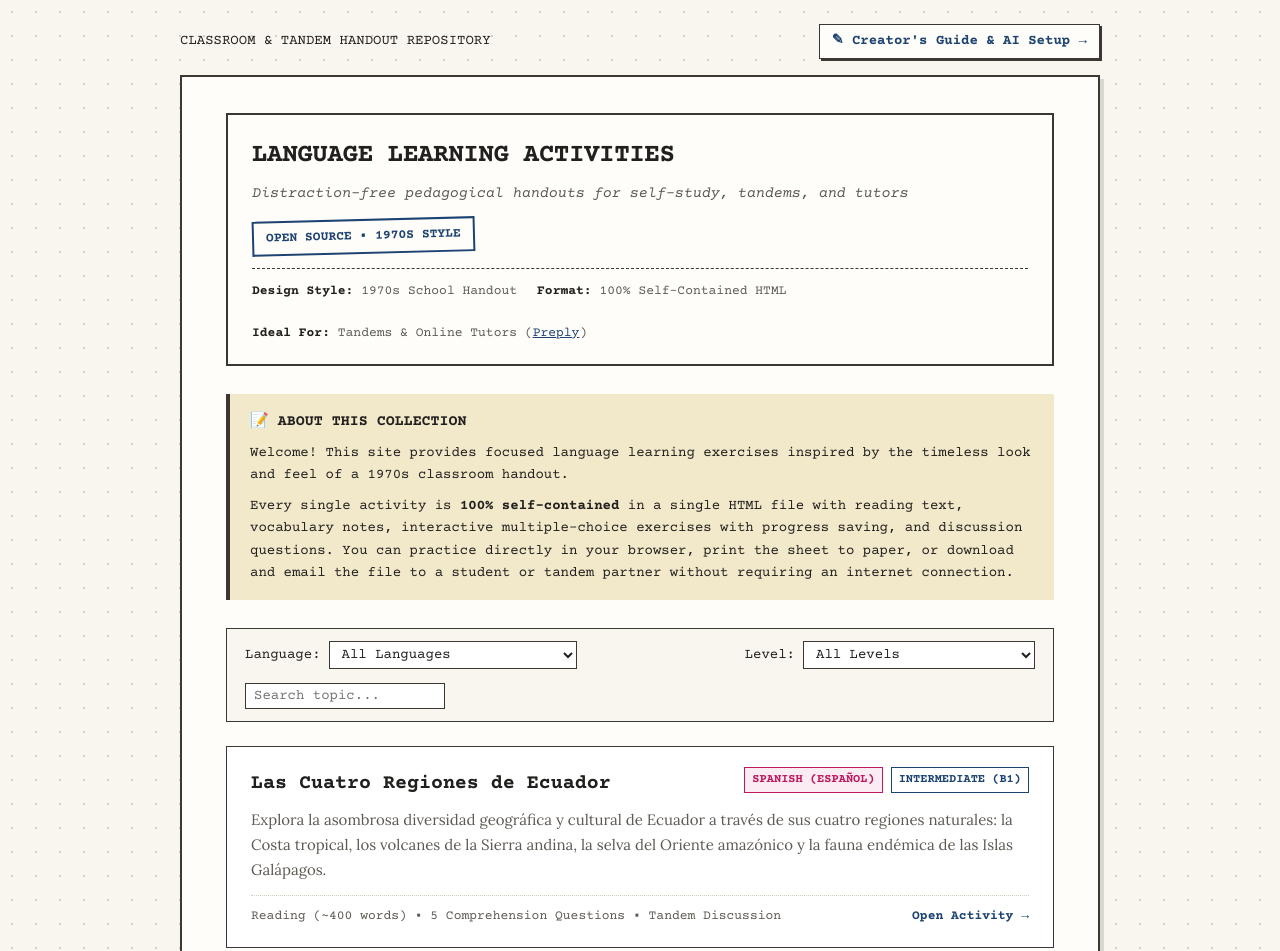
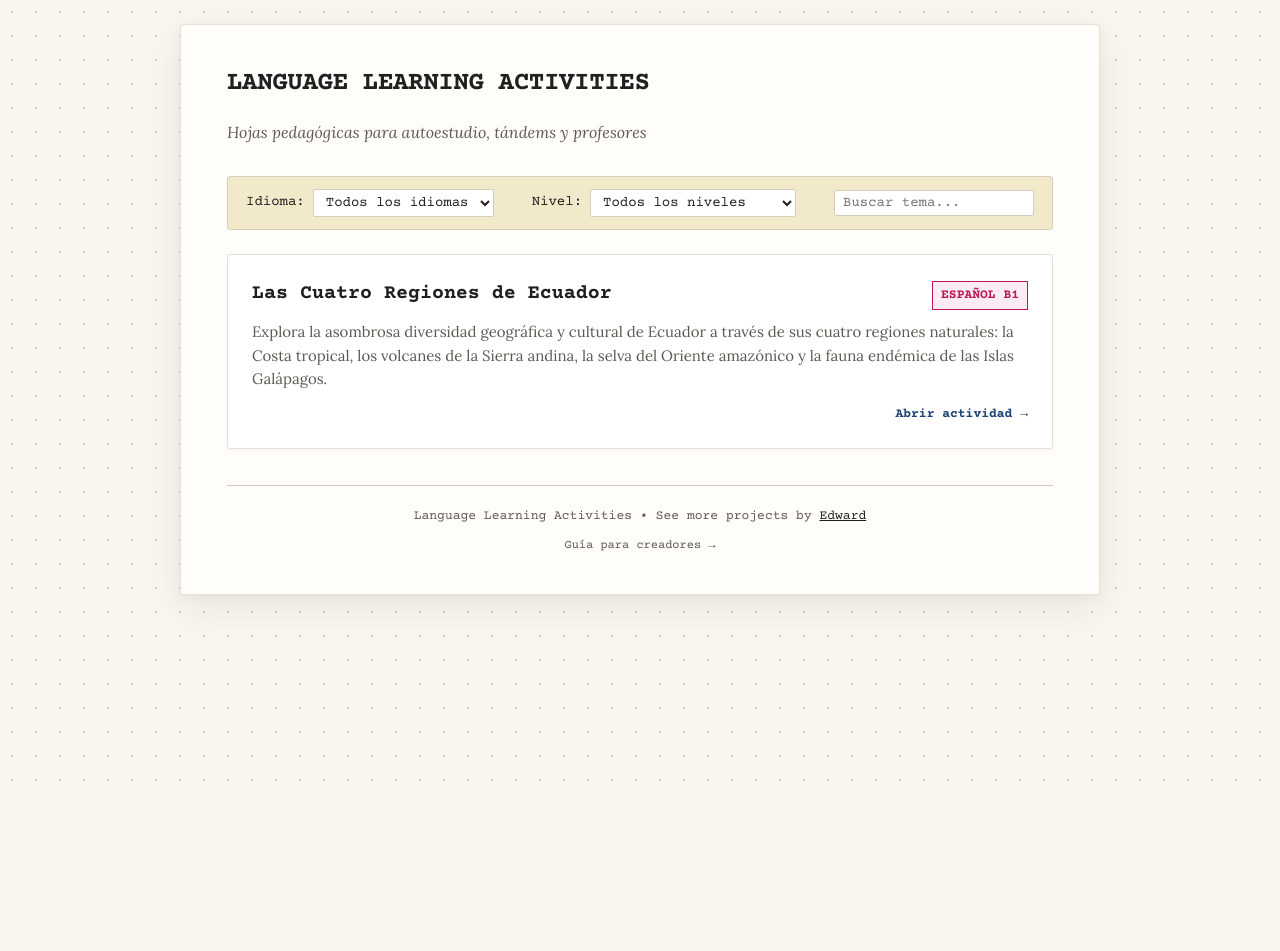
Before and after one commit to edwardtanguay/language-learning-activities, a plain HTML site: page index.html in a window 1280 px wide. Shown: the top 951 px of the page. After the commit the page ends 800 px from the top, so only its background shows below. Drawn offline with nearby package versions, Linux system fonts and the light colour scheme.

Commit message:
changes009

```diff
--- a/index.html
+++ b/index.html
@@ -1,10 +1,10 @@
 <!DOCTYPE html>
-<html lang="en">
+<html lang="es">
 <head>
   <meta charset="UTF-8">
   <meta name="viewport" content="width=device-width, initial-scale=1.0">
-  <title>Language Learning Activities | Worksheets for Self-Study, Tandems & Tutors</title>
-  <meta name="description" content="Clean, distraction-free language learning worksheets and activities designed in a classic 1970s school handout style for learners, tandem partners, and online tutors.">
+  <title>Language Learning Activities | Hojas pedagógicas para autoestudio, tándems y profesores</title>
+  <meta name="description" content="Fichas y actividades pedagógicas y prácticas de idiomas para autoestudio, compañeros de tándem y profesores.">
   <link rel="preconnect" href="https://fonts.googleapis.com">
   <link rel="preconnect" href="https://fonts.gstatic.com" crossorigin>
   <link href="https://fonts.googleapis.com/css2?family=Courier+Prime:ital,wght@0,400;0,700;1,400&family=Lora:ital,wght@0,400;0,600;1,400&display=swap" rel="stylesheet">
@@ -17,10 +17,10 @@
       --paper-sheet: #fffdf9;
       --ink-main: #22201e;
       --ink-muted: #5e5953;
-      --ink-border: #3c3732;
+      --ink-border: #d5cebf;
       --ink-rule: #d5cebf;
       --stamp-blue: #1d4373;
-      --stamp-red: #8f2a24;
+      --stamp-red: #be185d;
       --highlight: #f2e9cb;
       --font-typewriter: "Courier Prime", "Courier New", Courier, monospace;
       --font-body: "Lora", Georgia, "Times New Roman", serif;
@@ -43,6 +43,8 @@
       box-sizing: border-box;
       margin: 0;
       padding: 0;
+      -webkit-user-select: text;
+      user-select: text;
     }
 
     body {
@@ -56,56 +58,24 @@
       background-size: 24px 24px;
     }
 
-    .utility-bar {
-      max-width: 920px;
-      margin: 0 auto 16px auto;
-      display: flex;
-      justify-content: space-between;
-      align-items: center;
-      font-family: var(--font-typewriter);
-      font-size: 14px;
-    }
-
-    .creator-nav-link {
-      background-color: var(--paper-sheet);
-      color: var(--stamp-blue);
-      text-decoration: none;
-      font-weight: 700;
-      border: 1px solid var(--ink-border);
-      padding: 5px 12px;
-      box-shadow: 2px 2px 0 var(--ink-border);
-      display: inline-flex;
-      align-items: center;
-      gap: 6px;
-      transition: background 0.1s, transform 0.1s;
-    }
-
-    .creator-nav-link:hover {
-      background-color: var(--highlight);
-      text-decoration: none;
-    }
-
-    .creator-nav-link:active {
-      transform: translate(1px, 1px);
-      box-shadow: 1px 1px 0 var(--ink-border);
-    }
-
-    /* Handout container */
+    /* Handout container - Desk drop shadow without harsh borders */
     .handout-sheet {
       max-width: 920px;
       margin: 0 auto;
       background-color: var(--paper-sheet);
-      border: 2px solid var(--ink-border);
-      box-shadow: 4px 4px 0px rgba(45, 40, 35, 0.15);
-      padding: 36px 44px;
+      border: 1px solid #e8e2d5;
+      box-shadow: 0 12px 38px rgba(45, 40, 35, 0.08), 0 3px 10px rgba(45, 40, 35, 0.04);
+      border-radius: 3px;
+      padding: 38px 46px;
+      position: relative;
     }
 
     /* Worksheet Header */
     .catalog-header {
-      border: 2px solid var(--ink-border);
-      padding: 20px 24px;
+      border: none;
+      padding: 0;
       margin-bottom: 28px;
-      background-color: var(--paper-sheet);
+      background-color: transparent;
       font-family: var(--font-typewriter);
     }
 
@@ -113,9 +83,8 @@
       display: flex;
       justify-content: space-between;
       align-items: flex-start;
-      border-bottom: 1px dashed var(--ink-border);
-      padding-bottom: 14px;
-      margin-bottom: 12px;
+      padding-bottom: 4px;
+      margin-bottom: 0;
       flex-wrap: wrap;
       gap: 12px;
     }
@@ -126,71 +95,25 @@
       text-transform: uppercase;
       font-family: var(--font-typewriter);
       color: var(--ink-main);
-      margin-bottom: 4px;
+      margin-bottom: 0;
     }
 
     .catalog-subtitle {
-      font-size: 15px;
+      margin-top: 14px;
+      font-size: 16px;
       color: var(--ink-muted);
       font-style: italic;
-    }
-
-    .stamp-badge {
-      border: 2px solid var(--stamp-blue);
-      color: var(--stamp-blue);
-      padding: 5px 12px;
-      font-size: 13px;
-      font-weight: 700;
-      text-align: center;
-      text-transform: uppercase;
-      transform: rotate(-1.5deg);
-      display: inline-block;
-    }
-
-    .catalog-meta {
-      display: flex;
-      flex-wrap: wrap;
-      gap: 20px;
-      font-size: 13px;
-      color: var(--ink-muted);
-    }
-
-    .catalog-meta strong {
-      color: var(--ink-main);
-    }
-
-    /* Purpose Explanation Box */
-    .overview-box {
-      background-color: var(--highlight);
-      border-left: 4px solid var(--ink-border);
-      padding: 16px 20px;
-      font-family: var(--font-typewriter);
-      font-size: 14px;
-      line-height: 1.6;
-      margin-bottom: 28px;
-    }
-
-    .overview-box h2 {
-      font-size: 15px;
-      text-transform: uppercase;
-      margin-bottom: 8px;
-      color: var(--ink-main);
-    }
-
-    .overview-box p {
-      margin-bottom: 8px;
-    }
-
-    .overview-box p:last-child {
-      margin-bottom: 0;
+      font-family: var(--font-body);
+      line-height: 1.5;
     }
 
     /* Filter & Search Bar */
     .filter-bar {
-      border: 1px solid var(--ink-border);
-      background-color: var(--paper-bg);
+      border: 1px solid var(--ink-rule);
+      background-color: var(--highlight);
       padding: 12px 18px;
       margin-bottom: 24px;
+      border-radius: 3px;
       font-family: var(--font-typewriter);
       display: flex;
       flex-wrap: wrap;
@@ -210,7 +133,8 @@
       font-family: var(--font-typewriter);
       font-size: 14px;
       padding: 4px 8px;
-      border: 1px solid var(--ink-border);
+      border: 1px solid var(--ink-rule);
+      border-radius: 2px;
       background-color: #fff;
       color: var(--ink-main);
     }
@@ -227,23 +151,26 @@
     }
 
     .activity-card {
-      border: 1px solid var(--ink-border);
+      border: 1px solid #e8e2d5;
       background: #fff;
-      padding: 20px 24px;
-      transition: background 0.15s, border-color 0.15s;
+      padding: 22px 24px;
+      border-radius: 3px;
+      box-shadow: 0 2px 5px rgba(45, 40, 35, 0.03);
+      transition: background 0.15s, border-color 0.15s, box-shadow 0.15s;
       position: relative;
     }
 
     .activity-card:hover {
       background-color: #fffefb;
       border-color: var(--stamp-blue);
+      box-shadow: 0 4px 12px rgba(45, 40, 35, 0.06);
     }
 
     .activity-card-header {
       display: flex;
       justify-content: space-between;
-      align-items: flex-start;
-      margin-bottom: 8px;
+      align-items: baseline;
+      margin-bottom: 10px;
       flex-wrap: wrap;
       gap: 8px;
     }
@@ -268,15 +195,16 @@
       display: flex;
       gap: 8px;
       font-family: var(--font-typewriter);
-      font-size: 12px;
+      font-size: 13px;
       font-weight: 700;
       text-transform: uppercase;
     }
 
     .badge-lang {
       border: 1px solid var(--ink-border);
-      padding: 2px 7px;
+      padding: 3px 8px;
       background-color: #fff;
+      border-radius: 0;
     }
 
     .badge-lang.lang-en { border-color: var(--lang-en); color: var(--lang-en); background-color: rgba(147, 51, 234, 0.08); }
@@ -291,32 +219,19 @@
     .badge-lang.lang-is { border-color: var(--lang-is); color: var(--lang-is); background-color: rgba(6, 182, 212, 0.08); }
     .badge-lang.lang-da { border-color: var(--lang-da); color: var(--lang-da); background-color: rgba(255, 20, 147, 0.08); }
 
-    .badge-level {
-      border: 1px solid var(--stamp-blue);
-      color: var(--stamp-blue);
-      padding: 2px 7px;
-    }
-
     .activity-desc {
       font-size: 15px;
       color: var(--ink-muted);
-      margin-bottom: 12px;
+      margin-bottom: 14px;
+      line-height: 1.55;
     }
 
-    .activity-footer {
+    .activity-action-row {
       display: flex;
-      justify-content: space-between;
+      justify-content: flex-end;
       align-items: center;
-      border-top: 1px dotted var(--ink-rule);
-      padding-top: 10px;
       font-family: var(--font-typewriter);
       font-size: 13px;
-      flex-wrap: wrap;
-      gap: 10px;
-    }
-
-    .activity-meta-text {
-      color: var(--ink-muted);
     }
 
     .open-activity-btn {
@@ -332,53 +247,48 @@
       text-decoration: underline;
     }
 
-    /* Creators Callout Box */
-    .creators-banner {
+    /* Footer */
+    .site-footer {
+      display: flex;
+      flex-direction: column;
+      align-items: center;
+      justify-content: center;
+      gap: 8px;
       margin-top: 36px;
-      border: 2px dashed var(--stamp-blue);
-      background-color: var(--paper-bg);
-      padding: 20px 24px;
-      font-family: var(--font-typewriter);
-    }
-
-    .creators-banner h3 {
-      font-size: 16px;
-      color: var(--stamp-blue);
-      text-transform: uppercase;
-      margin-bottom: 6px;
-    }
-
-    .creators-banner p {
-      font-size: 14px;
-      margin-bottom: 12px;
-      font-family: var(--font-body);
-    }
-
-    .creators-btn {
-      background-color: var(--paper-sheet);
-      border: 1px solid var(--stamp-blue);
-      color: var(--stamp-blue);
-      padding: 6px 14px;
-      font-family: var(--font-typewriter);
-      font-size: 13px;
-      font-weight: 700;
-      text-decoration: none;
-      display: inline-block;
-      box-shadow: 2px 2px 0 var(--stamp-blue);
-    }
-
-    .creators-btn:hover {
-      background-color: var(--highlight);
-    }
-
-    .site-footer {
-      text-align: center;
-      margin-top: 36px;
-      padding-top: 16px;
+      padding-top: 20px;
       border-top: 1px solid var(--ink-rule);
       font-family: var(--font-typewriter);
       font-size: 13px;
       color: var(--ink-muted);
+      text-align: center;
+    }
+
+    .footer-line-top {
+      display: flex;
+      align-items: center;
+      justify-content: center;
+      gap: 8px;
+      flex-wrap: wrap;
+    }
+
+    .site-footer a {
+      color: var(--ink-main);
+      text-decoration: underline;
+    }
+
+    .site-footer a:hover {
+      color: var(--stamp-blue);
+    }
+
+    .footer-creator-link a {
+      color: var(--ink-muted);
+      font-size: 12px;
+      text-decoration: none;
+    }
+
+    .footer-creator-link a:hover {
+      color: var(--stamp-blue);
+      text-decoration: underline;
     }
 
     /* Responsive */
@@ -391,21 +301,39 @@
       }
       .header-top {
         flex-direction: column;
+        align-items: flex-start;
+      }
+      .catalog-title-group h1 {
+        font-size: 21px;
+        line-height: 1.2;
+      }
+      .catalog-subtitle {
+        font-size: 15px;
+        line-height: 1.35;
       }
       .filter-bar {
         flex-direction: column;
         align-items: stretch;
       }
+      .activity-card-header {
+        flex-direction: column;
+        align-items: flex-start;
+        gap: 6px;
+      }
+      .site-footer {
+        gap: 6px;
+      }
+      .footer-line-top {
+        flex-direction: column;
+        gap: 4px;
+      }
+      .footer-dot {
+        display: none;
+      }
     }
   </style>
 </head>
 <body>
-
-  <!-- Top Utility -->
-  <div class="utility-bar">
-    <span>CLASSROOM &amp; TANDEM HANDOUT REPOSITORY</span>
-    <a href="creators/index.html" class="creator-nav-link">&#9998; Creator's Guide &amp; AI Setup &rarr;</a>
-  </div>
 
   <main class="handout-sheet">
 
@@ -414,63 +342,43 @@
       <div class="header-top">
         <div class="catalog-title-group">
           <h1>Language Learning Activities</h1>
-          <div class="catalog-subtitle">Distraction-free pedagogical handouts for self-study, tandems, and tutors</div>
-        </div>
-        <div class="stamp-badge">
-          OPEN SOURCE • 1970s STYLE
+          <div class="catalog-subtitle">Hojas pedagógicas para autoestudio, tándems y profesores</div>
         </div>
       </div>
-
-      <div class="catalog-meta">
-        <span><strong>Design Style:</strong> 1970s School Handout</span>
-        <span><strong>Format:</strong> 100% Self-Contained HTML</span>
-        <span><strong>Ideal For:</strong> Tandems &amp; Online Tutors (<a href="https://preply.com" target="_blank" style="color:var(--stamp-blue);">Preply</a>)</span>
-      </div>
     </header>
-
-    <!-- Overview Box -->
-    <section class="overview-box">
-      <h2>&#128221; About This Collection</h2>
-      <p>
-        Welcome! This site provides focused language learning exercises inspired by the timeless look and feel of a 1970s classroom handout.
-      </p>
-      <p>
-        Every single activity is <strong>100% self-contained</strong> in a single HTML file with reading text, vocabulary notes, interactive multiple-choice exercises with progress saving, and discussion questions. You can practice directly in your browser, print the sheet to paper, or download and email the file to a student or tandem partner without requiring an internet connection.
-      </p>
-    </section>
 
     <!-- Filter & Search Bar -->
     <div class="filter-bar">
       <div class="filter-group">
-        <label for="lang-filter">Language:</label>
+        <label for="lang-filter">Idioma:</label>
         <select id="lang-filter" class="filter-select" onchange="filterActivities()">
-          <option value="all">All Languages</option>
-          <option value="en">English (en)</option>
-          <option value="de">German (de • Deutsch)</option>
-          <option value="fr">French (fr • Français)</option>
-          <option value="es">Spanish (es • Español)</option>
-          <option value="it">Italian (it • Italiano)</option>
-          <option value="nl">Dutch (nl • Nederlands)</option>
-          <option value="pl">Polish (pl • Polski)</option>
-          <option value="ru">Russian (ru • Русский)</option>
-          <option value="el">Greek (el • Ελληνικά)</option>
-          <option value="is">Icelandic (is • Íslenska)</option>
-          <option value="da">Danish (da • Dansk)</option>
+          <option value="all">Todos los idiomas</option>
+          <option value="en">Inglés (en)</option>
+          <option value="de">Alemán (de)</option>
+          <option value="fr">Francés (fr)</option>
+          <option value="es">Español (es)</option>
+          <option value="it">Italiano (it)</option>
+          <option value="nl">Neerlandés (nl)</option>
+          <option value="pl">Polaco (pl)</option>
+          <option value="ru">Ruso (ru)</option>
+          <option value="el">Griego (el)</option>
+          <option value="is">Islandés (is)</option>
+          <option value="da">Danés (da)</option>
         </select>
       </div>
 
       <div class="filter-group">
-        <label for="level-filter">Level:</label>
+        <label for="level-filter">Nivel:</label>
         <select id="level-filter" class="filter-select" onchange="filterActivities()">
-          <option value="all">All Levels</option>
-          <option value="B1">Intermediate (B1)</option>
-          <option value="A2">Elementary (A2)</option>
-          <option value="B2">Upper Intermediate (B2)</option>
+          <option value="all">Todos los niveles</option>
+          <option value="A2">Elemental (A2)</option>
+          <option value="B1">Intermedio (B1)</option>
+          <option value="B2">Intermedio alto (B2)</option>
         </select>
       </div>
 
       <div class="filter-group">
-        <input type="text" id="search-input" class="search-input" placeholder="Search topic..." oninput="filterActivities()">
+        <input type="text" id="search-input" class="search-input" placeholder="Buscar tema..." oninput="filterActivities()">
       </div>
     </div>
 
@@ -478,14 +386,13 @@
     <section class="activities-list" id="activities-list">
 
       <!-- Topic 1: Regions of Ecuador -->
-      <article class="activity-card" data-lang="es spanish" data-level="B1" data-topic="regions of ecuador cuatro regiones costa sierra oriente galapagos">
+      <article class="activity-card" data-lang="es spanish español" data-level="B1" data-topic="regions of ecuador cuatro regiones costa sierra oriente galapagos">
         <div class="activity-card-header">
           <h2 class="activity-title">
             <a href="topics/regions-of-ecuador/index.html">Las Cuatro Regiones de Ecuador</a>
           </h2>
           <div class="activity-badges">
-            <span class="badge-lang lang-es">Spanish (Español)</span>
-            <span class="badge-level">Intermediate (B1)</span>
+            <span class="badge-lang lang-es">Español B1</span>
           </div>
         </div>
 
@@ -493,30 +400,27 @@
           Explora la asombrosa diversidad geográfica y cultural de Ecuador a través de sus cuatro regiones naturales: la Costa tropical, los volcanes de la Sierra andina, la selva del Oriente amazónico y la fauna endémica de las Islas Galápagos.
         </p>
 
-        <div class="activity-footer">
-          <span class="activity-meta-text">Reading (~400 words) • 5 Comprehension Questions • Tandem Discussion</span>
-          <a href="topics/regions-of-ecuador/index.html" class="open-activity-btn">Open Activity &rarr;</a>
+        <div class="activity-action-row">
+          <a href="topics/regions-of-ecuador/index.html" class="open-activity-btn">Abrir actividad &rarr;</a>
         </div>
       </article>
 
     </section>
 
     <div id="no-results" style="display:none; text-align:center; padding: 24px; font-family:var(--font-typewriter); color:var(--ink-muted);">
-      No activities matched your search filter.
+      No se encontraron actividades que coincidan con la búsqueda.
     </div>
-
-    <!-- Creators Guide Callout -->
-    <section class="creators-banner">
-      <h3>&#9881; Want to create your own activities?</h3>
-      <p>
-        You can easily fork or clone this repository, run the built-in AI skill <code>/create-text-and-multiple-choice</code> to generate custom activities in any language, and publish your own version to Vercel for free under your own project name.
-      </p>
-      <a href="creators/index.html" class="creators-btn">Read the Creator's Guide &rarr;</a>
-    </section>
 
     <!-- Footer -->
     <footer class="site-footer">
-      Language Learning Activities • Crafted for learners, tandems, and tutors • Open source on <a href="https://github.com/edwardtanguay/language-learning-activities" target="_blank" style="color:var(--stamp-blue);">GitHub</a>
+      <div class="footer-line-top">
+        <span class="footer-brand">Language Learning Activities</span>
+        <span class="footer-dot">•</span>
+        <span class="footer-author">See more projects by <a href="https://tanguay.info" target="_blank" rel="noopener noreferrer">Edward</a></span>
+      </div>
+      <div class="footer-creator-link">
+        <a href="creators/index.html">Guía para creadores &rarr;</a>
+      </div>
     </footer>
 
   </main>
```
Also changed, not shown: AGENTS.md (+18 -11 lines), topics/regions-of-ecuador/index.html (+39 -9 lines), .agents/skills/create-text-and-multiple-choice/SKILL.md.
